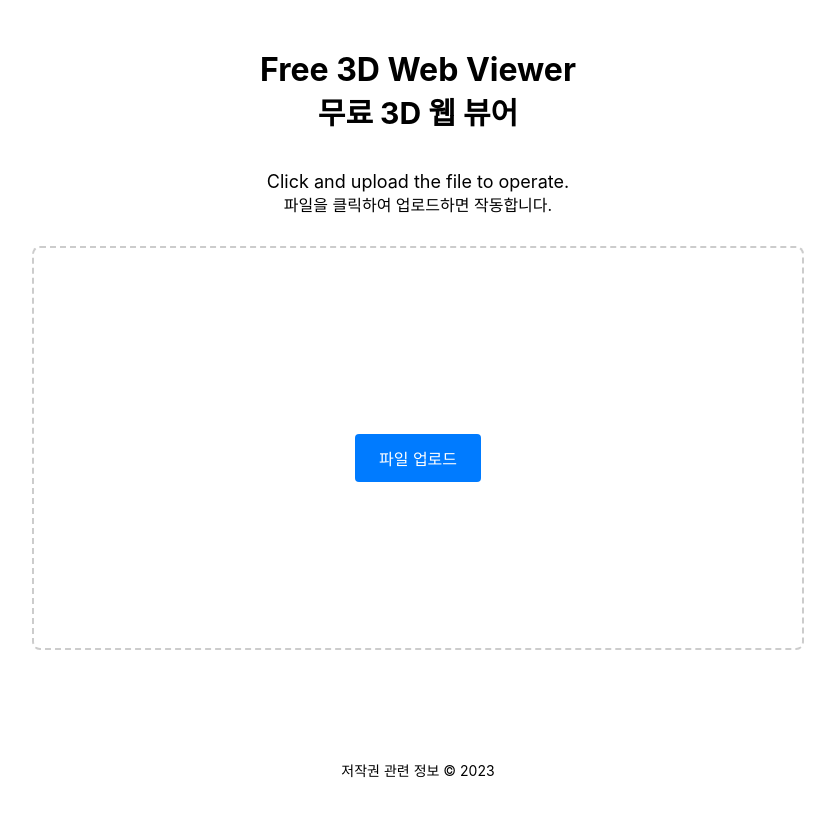
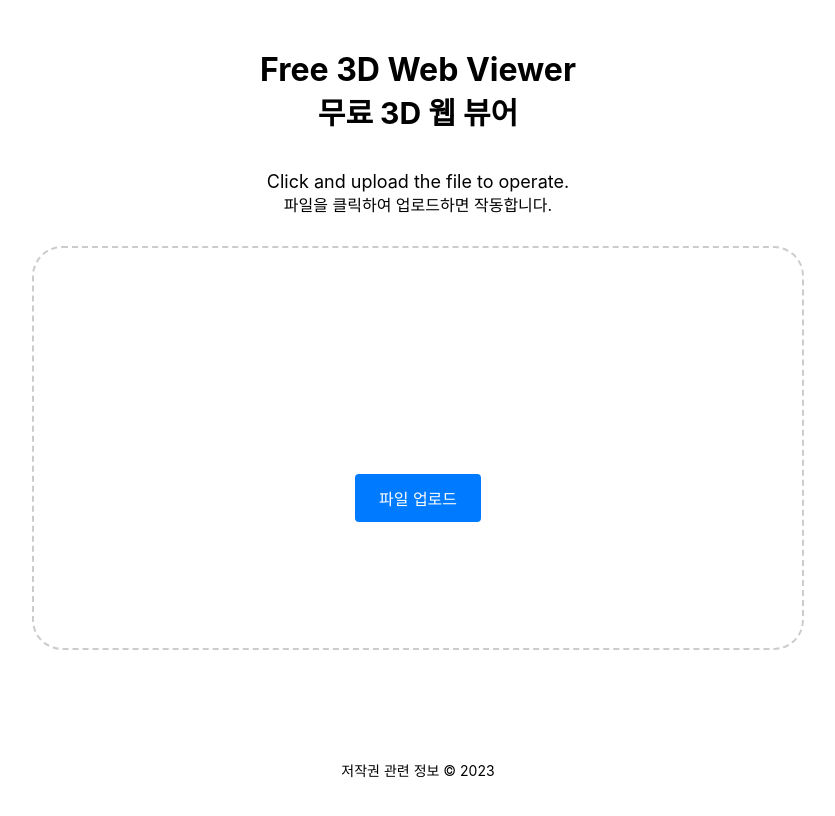
Before and after one commit to LEEKH109/my-3d-viewer, a React (Create React App) app: page / in a window 1280 px wide. Shown: the top 816 px of the page, without its empty margins (222-1057 px from the left). Built offline with nearby package versions, Linux system fonts and the light colour scheme.

Commit message:
[fix] 디자인 배치 수정

```diff
--- a/src/App.tsx
+++ b/src/App.tsx
@@ -73,7 +73,7 @@ const UploadArea = styled.div`
 	align-items: center;
 	justify-content: center;
 	border: 2px dashed #cccccc;
-	border-radius: 8px; /* 점선 코너를 동그랗게 수정 */
+	border-radius: 30px; /* 점선 코너를 동그랗게 수정 */
 	width: 60%;
 	height: 400px;
 	margin-bottom: 30px;
@@ -87,7 +87,7 @@ const UploadButton = styled.label`
 	font-size: 16px;
 	cursor: pointer;
 	border-radius: 4px;
-	margin-top: 20px; /* 버튼 위치를 약간 내리기 */
+	margin-top: 100px; /* 버튼 위치를 약간 내리기 */
 `;
 
 const Footer = styled.footer`
```
